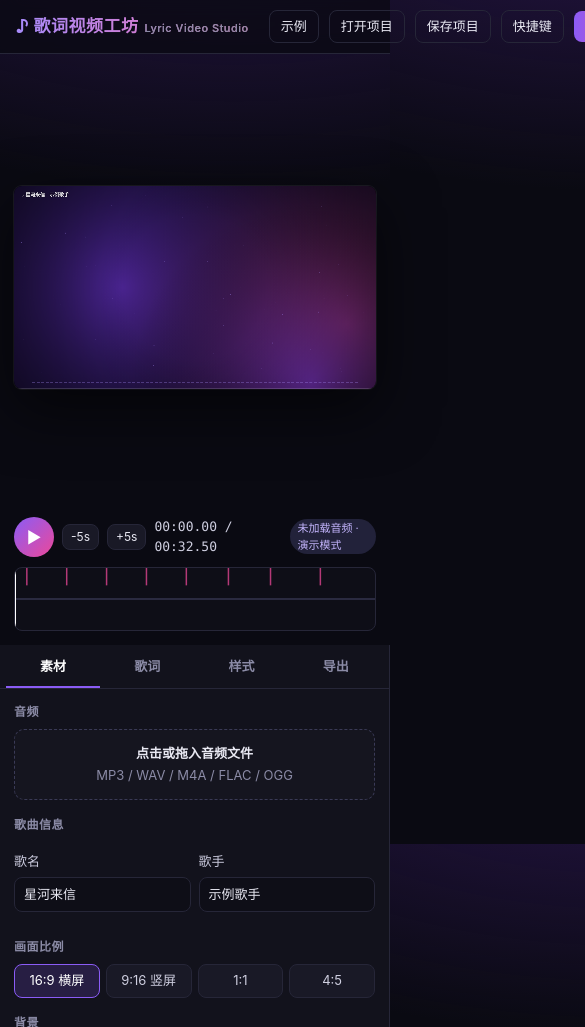
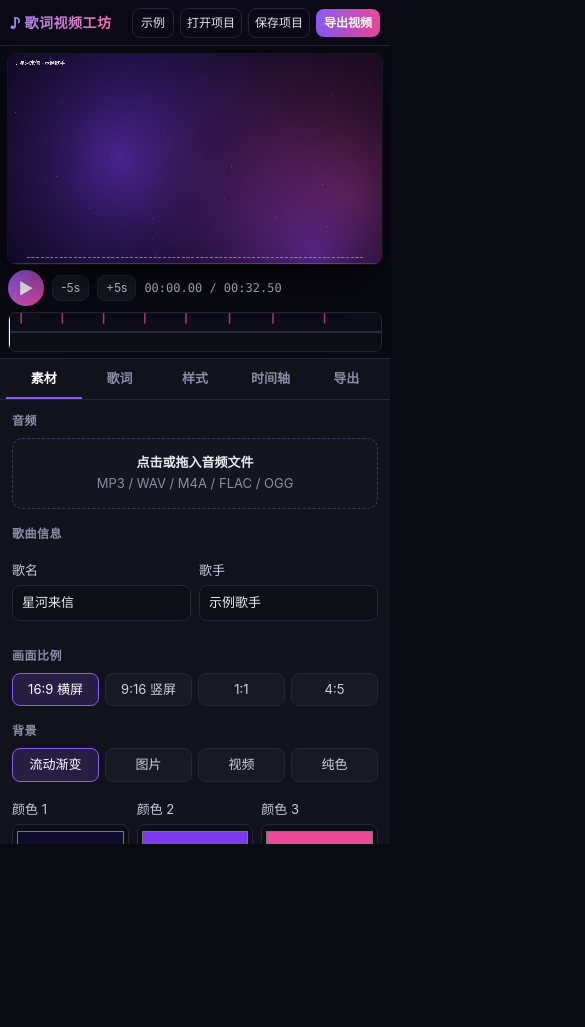
Before and after one commit to i711net/LyricVideo, a plain HTML site: page index.html in a window 390 px wide. Shown: the top 1027 px of the page, 585 px wide, since content can reach past the window. After the commit the page ends 844 px from the top, so only its background shows below. Drawn offline with Linux system fonts and the light colour scheme; animation ran at ten frames a second.

Commit message:
Add files via upload

```diff
--- a/index.html
+++ b/index.html
@@ -102,8 +102,39 @@ main{display:flex;flex-direction:column;min-width:0;min-height:0;padding:14px;ga
 .dropall{position:fixed;inset:0;border:3px dashed var(--acc);background:rgba(139,92,246,.12);display:none;align-items:center;justify-content:center;font-size:22px;font-weight:700;z-index:60;pointer-events:none}
 .dropall.on{display:flex}
 .tag{display:inline-block;padding:1px 7px;border-radius:20px;background:#22223a;color:#c4b5fd;font-size:11px}
-@media (max-width:1180px){.app{grid-template-columns:320px 1fr}aside.r{display:none}}
-@media (max-width:820px){body{overflow:auto}.app{grid-template-columns:1fr;height:auto}aside.l{order:2;max-height:none}main{order:1;height:70vh}.pane{max-height:60vh}}
+.tabs .narrow{display:none}
+#p-tl{padding:0;flex-direction:column}
+#p-tl.on{display:flex}
+.syncbtns{display:flex;gap:8px;margin-top:8px}
+.syncbtns button{flex:1;padding:12px;font-size:15px;font-weight:700;border-radius:10px;border:0;cursor:pointer}
+.syncbtns .go{background:linear-gradient(90deg,var(--acc),var(--acc2));color:#fff;flex:3}
+.syncbtns .un{background:#2a2a40;color:#ddd}
+.syncbtns .ex{background:#2a2a40;color:#ddd}
+@media (hover:hover) and (min-width:821px){.syncbtns{display:none}}
+@media (max-width:1180px){.app{grid-template-columns:320px 1fr}aside.r{display:none}.tabs .narrow{display:block}}
+@media (max-width:820px){
+ html,body{height:100%;overflow:hidden}
+ header{height:46px;padding:0 10px;gap:6px;overflow-x:auto}
+ header .btn{padding:5px 8px;font-size:12px}
+ .logo small,#bKeys{display:none}
+ .logo{font-size:14px}
+ #bOpenProj,#bSaveProj{padding:5px 6px}
+ .app{display:flex;flex-direction:column;height:calc(100dvh - 46px)}
+ main{order:1;flex:none;padding:8px 8px 6px;gap:6px;border-bottom:1px solid var(--line);background:var(--bg);z-index:5}
+ .stage{flex:none;height:50vw}
+ #wf{height:40px}
+ .play{width:36px;height:36px}
+ .time{min-width:0;font-size:12px}
+ #stInfo{display:none}
+ aside.l{order:2;flex:1;min-height:0;border-right:0}
+ .tabs button{padding:10px 0 8px}
+ .pane{padding:12px}
+ .syncbar{bottom:6px;padding:8px 10px}
+ .syncbar .cur{font-size:16px}
+ .syncbar .top span:last-child{display:none}
+ .ln{grid-template-columns:70px 1fr auto}
+ .ln .ops{opacity:1}
+}
 </style>
 </head>
 <body>
@@ -123,8 +154,10 @@ main{display:flex;flex-direction:column;min-width:0;min-height:0;padding:14px;ga
     <button data-tab="src" class="on">素材</button>
     <button data-tab="lrc">歌词</button>
     <button data-tab="sty">样式</button>
+    <button data-tab="tl" class="narrow">时间轴</button>
     <button data-tab="exp">导出</button>
   </div>
+  <div class="pane" id="p-tl"></div>
 
   <!-- 素材 -->
   <div class="pane on" id="p-src">
@@ -272,6 +305,7 @@ main{display:flex;flex-direction:column;min-width:0;min-height:0;padding:14px;ga
       <div class="top"><span>🎯 打轴中 · <span id="syncN"></span></span><span><kbd>空格</kbd> 打点 · <kbd>↑</kbd> 撤销 · <kbd>Esc</kbd> 退出</span></div>
       <div class="cur" id="syncCur"></div>
       <div class="nx" id="syncNext"></div>
+      <div class="syncbtns"><button class="un" id="bUndo">↶ 撤销</button><button class="go" id="bStamp">👆 打点</button><button class="ex" id="bExitSync">退出</button></div>
     </div>
   </div>
   <div class="transport">
@@ -470,7 +504,15 @@ function dims(){const base=+S.res;const a=S.aspect;
  if(a==='16:9')return[Math.round(base*16/9),base];if(a==='9:16')return[base,Math.round(base*16/9)];
  if(a==='4:5')return[base,Math.round(base*1.25)];return[base,base]}
 function resizeCanvas(){let[w,h]=dims();w&=~1;h&=~1;if(cv.width!==w||cv.height!==h){cv.width=w;cv.height=h;layCache.clear();bgCache=null}fitCanvas()}
-function fitCanvas(){const st=$('#stage');const W=st.clientWidth,H=st.clientHeight,r=cv.width/cv.height;let w=W,h=W/r;if(h>H){h=H;w=H*r}cv.style.width=w+'px';cv.style.height=h+'px'}
+const mqMobile=matchMedia('(max-width:820px)'),mqNarrow=matchMedia('(max-width:1180px)');
+function sizeStage(){const st=$('#stage');
+ if(mqMobile.matches){const r=cv.height/cv.width;const w=document.documentElement.clientWidth-16;
+  const maxH=Math.min(window.innerHeight*(r>1?.5:.42),r>1?window.innerHeight*.5:9999);st.style.height=Math.round(Math.min(w*r,maxH))+'px'}
+ else st.style.height='';}
+function placeList(){const head=$('.listhead'),lst=$('#list');const tgt=mqNarrow.matches?$('#p-tl'):$('aside.r');
+ if(head.parentNode!==tgt){tgt.appendChild(head);tgt.appendChild(lst)}
+ if(!mqNarrow.matches&&$('#p-tl').classList.contains('on'))$('.tabs [data-tab=src]').click();}
+function fitCanvas(){sizeStage();const st=$('#stage');const W=st.clientWidth,H=st.clientHeight,r=cv.width/cv.height;let w=W,h=W/r;if(h>H){h=H;w=H*r}cv.style.width=w+'px';cv.style.height=h+'px'}
 const CJK=/[⺀-鿿가-힯぀-ヿ＀-￯　-〿]/;
 function layout(text,font,maxW){
  const key=font+'|'+maxW+'|'+text;let L=layCache.get(key);if(L)return L;
@@ -869,7 +911,11 @@ function restore(){try{const j=JSON.parse(localStorage.getItem('lvs_state')||'nu
 if(!restore()){lines=parseLyrics(DEMO).lines}
 $('#raw').value=lines.length?toLRC():DEMO;
 rebuildTL();renderList();syncUI();resizeCanvas();sizeWF();
+placeList();
+mqNarrow.addEventListener('change',placeList);
 window.addEventListener('resize',()=>{fitCanvas();sizeWF()});
+$('#bStamp').onclick=()=>{if(syncMode)stamp()};$('#bUndo').onclick=()=>{if(syncMode)undoStamp()};
+$('#bExitSync').onclick=()=>{if(syncMode){clock.pause();endSync(false)}};
 new ResizeObserver(()=>{fitCanvas();sizeWF()}).observe($('#stage'));
 requestAnimationFrame(loop);
 </script>
```
